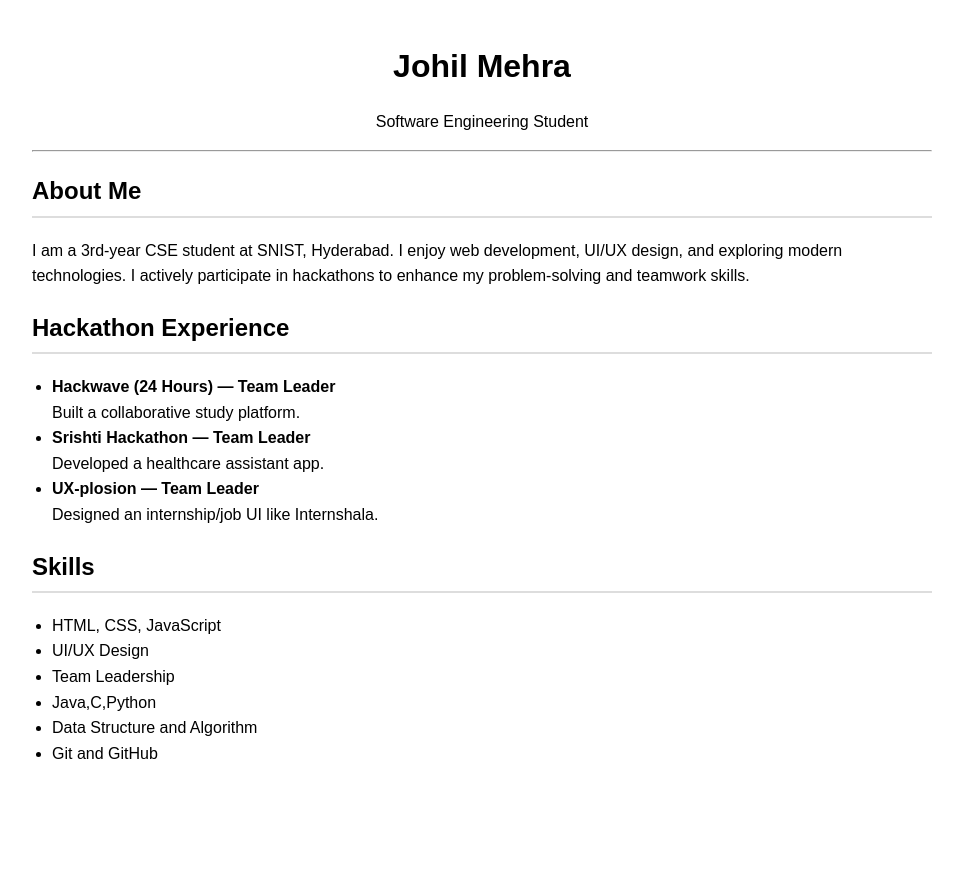
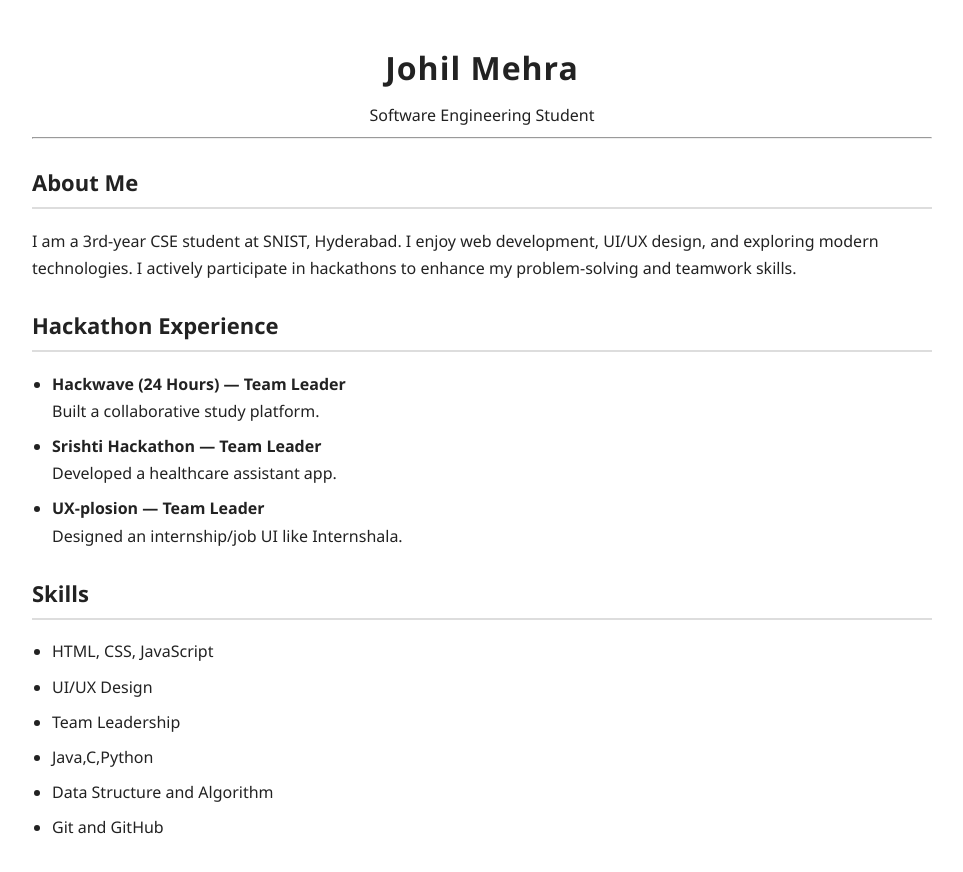
Before and after one commit to JohilMehra/resume, a plain HTML site: page index.html in a window 1280 px wide. Shown: the whole page, without its empty margins (158-1121 px from the left). Before the commit the page ends 802 px from the top, so only its background shows below. Drawn offline with Linux system fonts and the light colour scheme.

Commit message:
changes done CSS

```diff
--- a/style.css
+++ b/style.css
@@ -1,25 +1,47 @@
+/* Global Page Layout */
 body {
-    font-family: Arial, sans-serif;
+    font-family: "Segoe UI", Arial, sans-serif;
     max-width: 900px;
     margin: auto;
     padding: 20px;
-    line-height: 1.6;
+    line-height: 1.7;
+    color: #222;
 }
 
+/* Header Section */
 header {
     text-align: center;
-    margin-bottom: 20px;
+    margin-bottom: 25px;
 }
 
 h1 {
-    margin-bottom: 5px;
+    font-size: 32px;
+    margin-bottom: 4px;
+    letter-spacing: 1px;
 }
 
+p {
+    margin: 6px 0;
+}
+
+/* Section Styling */
 h2 {
-    margin-top: 20px;
+    margin-top: 25px;
     border-bottom: 2px solid #ddd;
-    padding-bottom: 5px;
+    padding-bottom: 6px;
+    font-size: 22px;
 }
+
 ul {
     padding-left: 20px;
+    margin-top: 8px;
 }
+
+li {
+    margin-bottom: 8px;
+}
+
+/* Smooth spacing between sections */
+section {
+    margin-bottom: 20px;
+}
```
